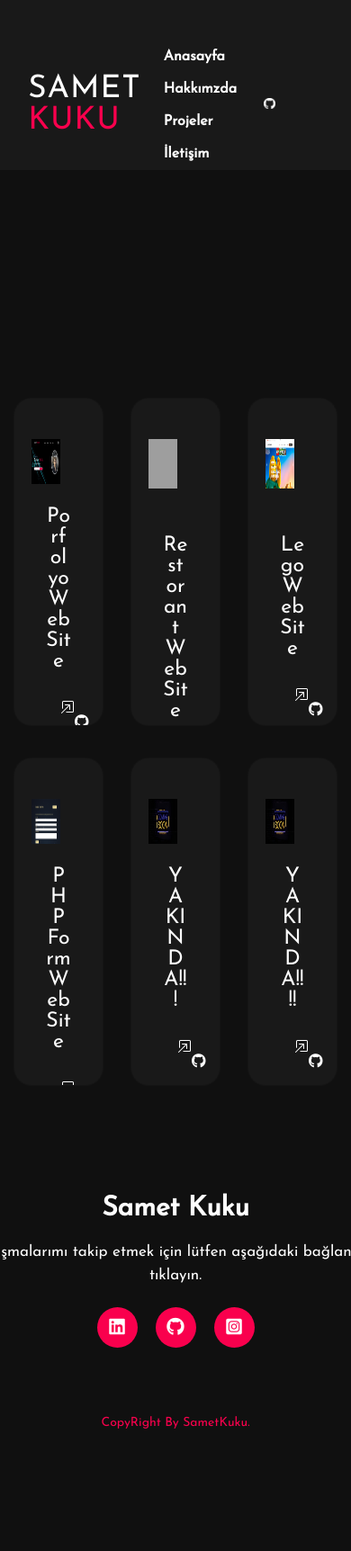
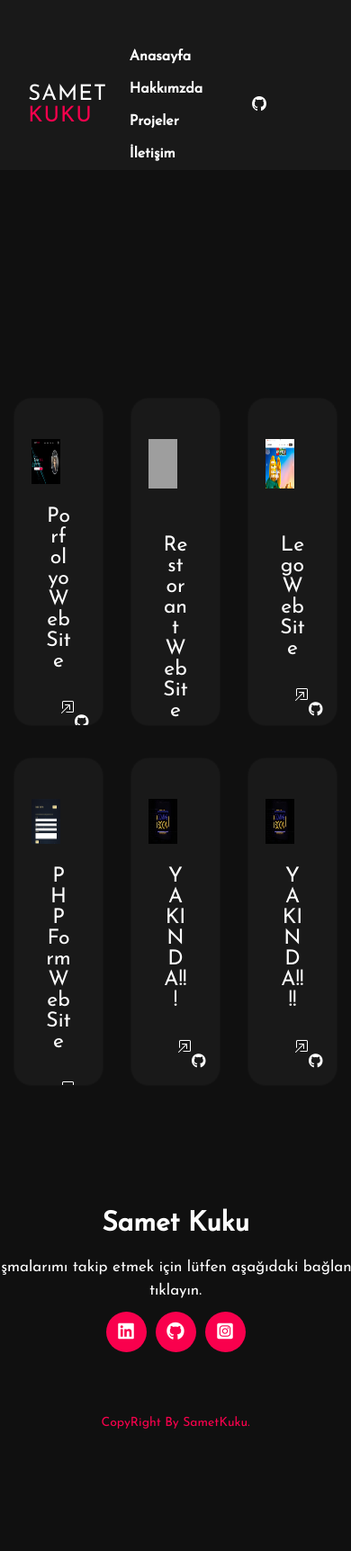
Before and after one commit to SametKuku/SametWebsite, a PHP site: page /porfolyo.html in a window 390 px wide; the page is wider, and only the part inside the window is pictured. Shown: that part at 90% size. Run offline with PHP 8.4, Linux system fonts and the light colour scheme; grey boxes are pictures that could not be loaded.

Commit message:
Update style.css

```diff
--- a/Portfolyo/css/style.css
+++ b/Portfolyo/css/style.css
@@ -397,3 +397,49 @@ footer p:nth-child(2){
     -webkit-transform: scale(1.3); /* Safari 3-8 */
      transform: scale(1.3);
    }
+
+
+
+
+
+/* CSS for mobile responsiveness */
+@media only screen and (max-width: 768px) {
+    .hero {
+        display: flex;
+        flex-direction: column;
+        align-items: center;
+        text-align: center;
+    }
+
+    .content {
+        margin-top: 20px;
+    }
+
+    .yuvarla {
+        width: 80%;
+        margin-top: 20px;
+    }
+
+    footer {
+        text-align: center;
+        padding: 20px;
+    }
+
+    .social {
+        margin-top: 10px;
+    }
+
+    .social a {
+        margin: 0 5px;
+    }
+}
+
+@media only screen and (max-width: 480px) {
+    .logo {
+        font-size: 24px;
+    }
+
+    .content h1 {
+        font-size: 28px;
+    }
+}
```
